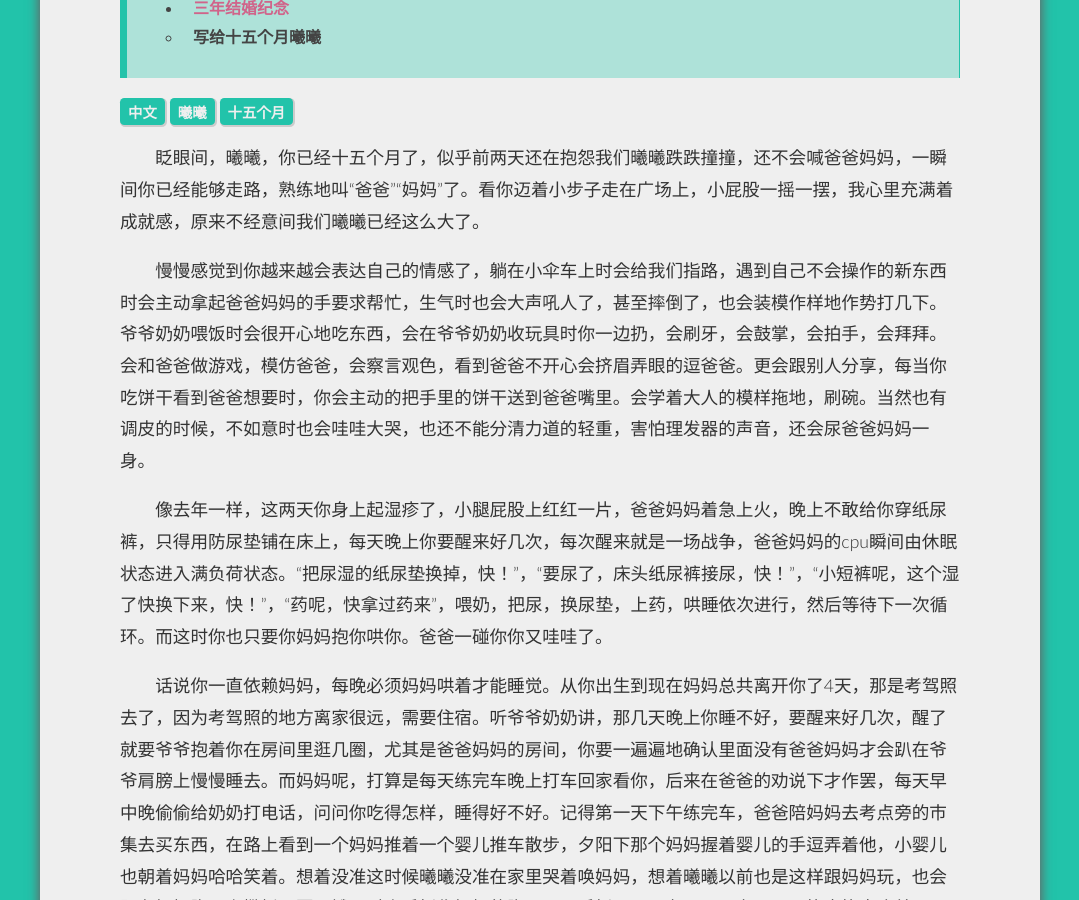
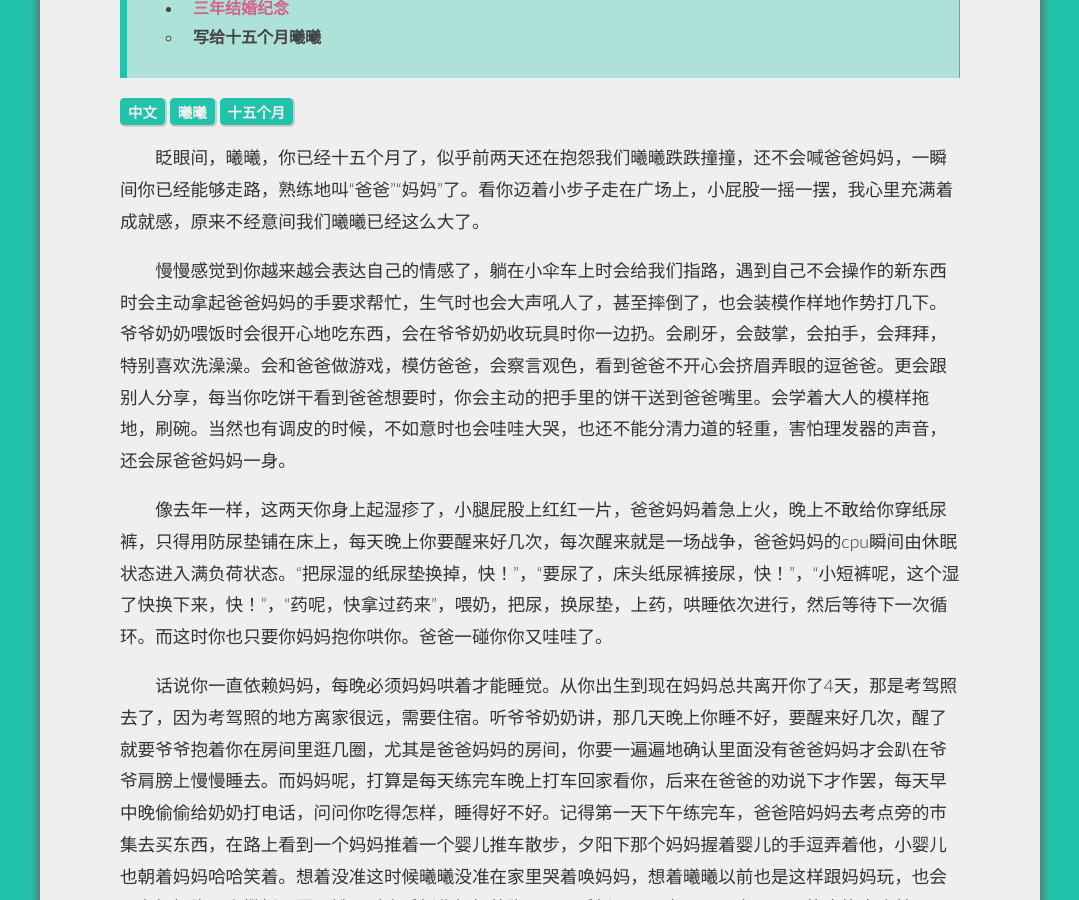
Before and after one commit to zwxscience/MyBlog, a Jekyll site: the page built from _posts/2016-11-20-to-fifteen-months-my-son.md, in a window 1280 px wide and 900 px high, scrolled down 605 px. Shown: the whole window, without its empty margins (100-1179 px from the left). Built offline with Jekyll 4.4.1, drawn with Linux system fonts in a browser that asks for light colours; Markdown is read by kramdown in place of the engine named in the settings; comment, search, counter and statistics services are not loaded.

Commit message:
Update 2016-11-20-to-fifteen-months-my-son.md

```diff
--- a/_posts/2016-11-20-to-fifteen-months-my-son.md
+++ b/_posts/2016-11-20-to-fifteen-months-my-son.md
@@ -11,7 +11,7 @@ excerpt: 眨眼间，曦曦，你已经十五个月了，似乎前两天还在
 ---
 眨眼间，曦曦，你已经十五个月了，似乎前两天还在抱怨我们曦曦跌跌撞撞，还不会喊爸爸妈妈，一瞬间你已经能够走路，熟练地叫“爸爸”“妈妈”了。看你迈着小步子走在广场上，小屁股一摇一摆，我心里充满着成就感，原来不经意间我们曦曦已经这么大了。
 
-慢慢感觉到你越来越会表达自己的情感了，躺在小伞车上时会给我们指路，遇到自己不会操作的新东西时会主动拿起爸爸妈妈的手要求帮忙，生气时也会大声吼人了，甚至摔倒了，也会装模作样地作势打几下。爷爷奶奶喂饭时会很开心地吃东西，会在爷爷奶奶收玩具时你一边扔，会刷牙，会鼓掌，会拍手，会拜拜。会和爸爸做游戏，模仿爸爸，会察言观色，看到爸爸不开心会挤眉弄眼的逗爸爸。更会跟别人分享，每当你吃饼干看到爸爸想要时，你会主动的把手里的饼干送到爸爸嘴里。会学着大人的模样拖地，刷碗。当然也有调皮的时候，不如意时也会哇哇大哭，也还不能分清力道的轻重，害怕理发器的声音，还会尿爸爸妈妈一身。
+慢慢感觉到你越来越会表达自己的情感了，躺在小伞车上时会给我们指路，遇到自己不会操作的新东西时会主动拿起爸爸妈妈的手要求帮忙，生气时也会大声吼人了，甚至摔倒了，也会装模作样地作势打几下。爷爷奶奶喂饭时会很开心地吃东西，会在爷爷奶奶收玩具时你一边扔。会刷牙，会鼓掌，会拍手，会拜拜，特别喜欢洗澡澡。会和爸爸做游戏，模仿爸爸，会察言观色，看到爸爸不开心会挤眉弄眼的逗爸爸。更会跟别人分享，每当你吃饼干看到爸爸想要时，你会主动的把手里的饼干送到爸爸嘴里。会学着大人的模样拖地，刷碗。当然也有调皮的时候，不如意时也会哇哇大哭，也还不能分清力道的轻重，害怕理发器的声音，还会尿爸爸妈妈一身。
 
 像去年一样，这两天你身上起湿疹了，小腿屁股上红红一片，爸爸妈妈着急上火，晚上不敢给你穿纸尿裤，只得用防尿垫铺在床上，每天晚上你要醒来好几次，每次醒来就是一场战争，爸爸妈妈的cpu瞬间由休眠状态进入满负荷状态。“把尿湿的纸尿垫换掉，快！”，“要尿了，床头纸尿裤接尿，快！”，“小短裤呢，这个湿了快换下来，快！”，“药呢，快拿过药来”，喂奶，把尿，换尿垫，上药，哄睡依次进行，然后等待下一次循环。而这时你也只要你妈妈抱你哄你。爸爸一碰你你又哇哇了。
 
```
